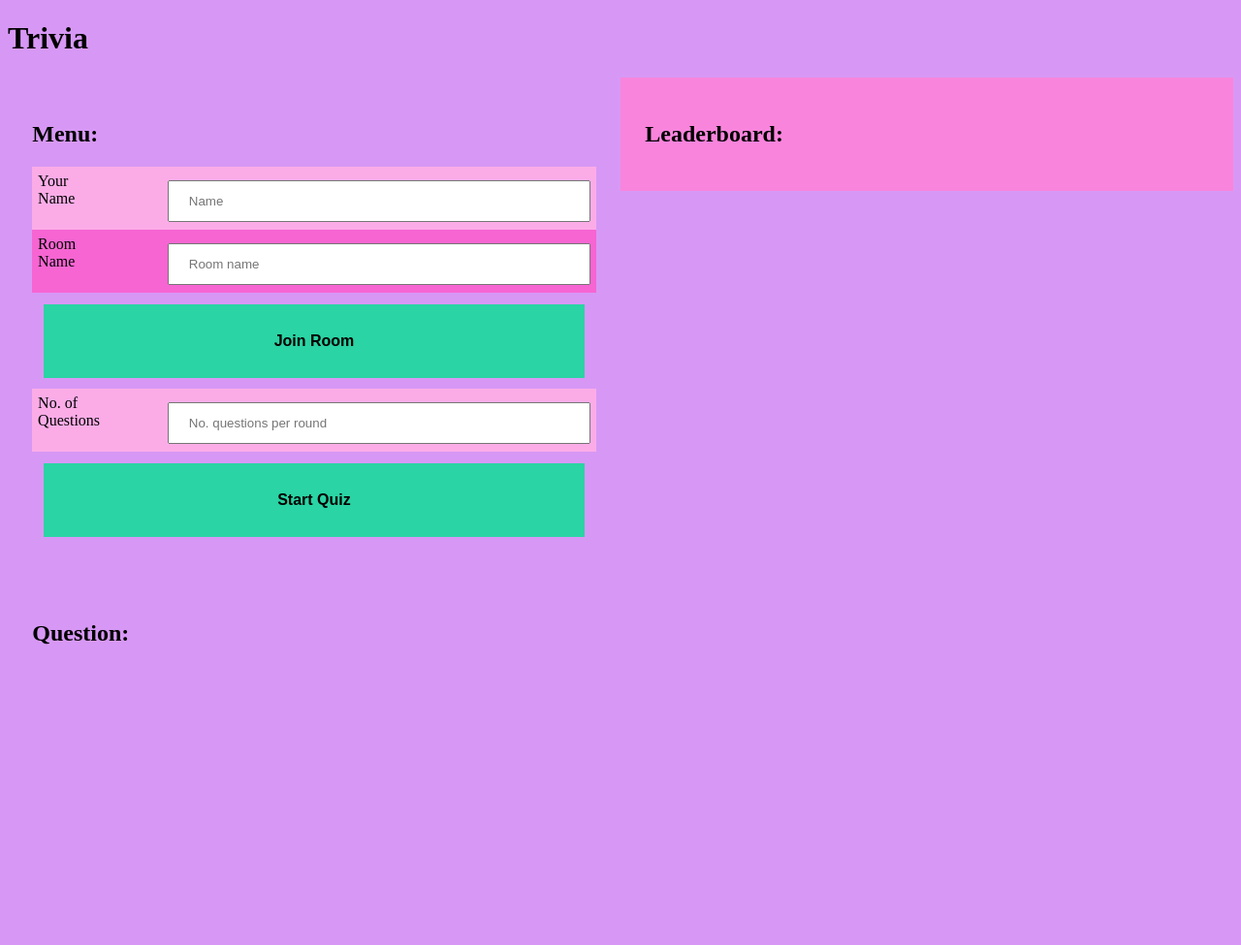
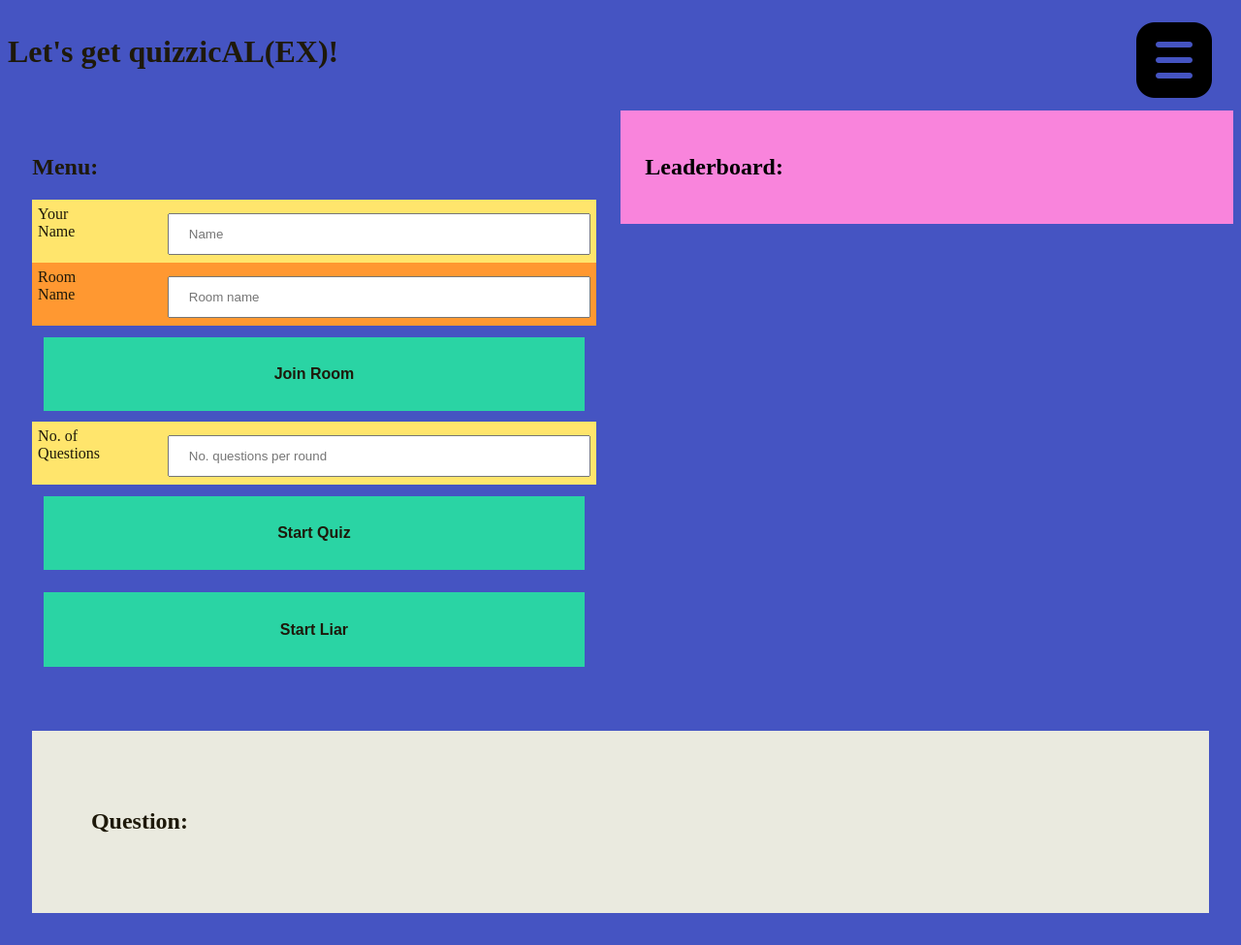
Before and after one commit to alexsleat/triviaweb, a Flask app: template templates/index.html in a window 1280 px wide. Shown: the whole page at 97% size. Before the commit the page ends 665 px from the top, so only its background shows below. Run offline with Flask 2, Linux system fonts and the light colour scheme; the template is opened without the code that fills it, so the values that code supplies are empty; some libraries are stand-ins or nearby versions.

Commit message:
added liar game

```diff
--- a/app.py
+++ b/app.py
@@ -23,9 +23,12 @@ thread_lock = Lock()
 
 h = HTMLParser()
 
-room_thread = [ ]
+threads_dict = {}
 
-threads_dict = {}
+#############################################
+#
+#   input: (str) room, (int) quiz_timer, (int) count_type
+#
 
 def countdown_timer(room, quiz_timer, count_type):
 
@@ -39,6 +42,11 @@ def countdown_timer(room, quiz_timer, count_type):
     data_string = [count_type, 0, quiz_timer]
     convert_and_send_json(room, 'my_countdown', {'data': data_string})
 
+#############################################
+#
+#   input: (str) room, (str) username, (bool) publish
+#
+
 def add_user_to_room(room, username, publish=True):
 
     threads_dict[room]["points"][username] = 0
@@ -46,43 +54,65 @@ def add_user_to_room(room, username, publish=True):
     if(publish):
         convert_and_send_json(room, 'my_leaderboard', {'data': threads_dict[room]["points"]})
 
-def update_room_list(room, running=False, quiz_flag=5, quiz_timer=10):
+#############################################
+#
+#   input: (str) room, (bool) running, (int) quiz_flag, (int) quiz_timer
+#
+def update_room_list(room, running=False, quiz_flag=5, quiz_timer=10, gametype="quiz"):
 
     global threads_dict
 
     ## Check if room already exists:
     if room in threads_dict.keys():
         print("Room already created")
+
+        ## Check if the room is already running:
         if threads_dict[room]["running"]:
             print("Room already running")
+            ## Check if the upate wants the room to stop:
+            if(running == False):
+                print("Stopping the room..")
+                threads_dict[room]["running"] = False
+        ## If it's not running, set it to the status of the arg:
         else:
             if(running):
                 threads_dict[room]["running"] = True
+                threads_dict[room]["gametype"] = gametype
                 print(threads_dict)
-                threads_dict[room]["thread"] = socketio.start_background_task( room_quiz_thread(room, quiz_flag, quiz_timer) )
+                if(gametype=="quiz"):
+                    threads_dict[room]["thread"] = socketio.start_background_task( room_quiz_thread(room, quiz_flag, quiz_timer) )
+                elif(gametype=="liar"):
+                    threads_dict[room]["thread"] = socketio.start_background_task( room_liar_thread(room, quiz_flag, quiz_timer) )
 
             else:
                 threads_dict[room]["running"] = False
                 print(threads_dict)
+
+    ## If the room doesn't exist - make it.
     else:
-
         threads_dict[room] = {}
         threads_dict[room]["queue"] = Queue
         threads_dict[room]["answers"] = {}
         threads_dict[room]["points"] = { }
+        threads_dict[room]["liar_answers"] = {}
+        threads_dict[room]["running"] = running
+        threads_dict[room]["gametype"] = ""
 
-        if(running):
-            threads_dict[room]["running"] = True
-            print(threads_dict)
-            threads_dict[room]["thread"] = socketio.start_background_task( room_quiz_thread(room, quiz_flag, quiz_timer) )
+        # ## If it's set to run, spawn it:
+        # if(running):
+        #     threads_dict[room]["running"] = True
+        #     print(threads_dict)
+        #     #threads_dict[room]["thread"] = socketio.start_background_task( room_quiz_thread(room, quiz_flag, quiz_timer) )
+        #     threads_dict[room]["thread"] = socketio.start_background_task( room_liar_thread(room, quiz_flag, quiz_timer) )
+        # ## Otherwise just make it, no spawning:
+        # else:
+        #     threads_dict[room]["running"] = False
+        #     print(threads_dict)
 
-        else:
-            threads_dict[room]["running"] = False
-            print(threads_dict)
-
-
-
-
+#############################################
+#
+#   input: list to turn in to json for the server
+#
 def convert_to_json(input_list):
 
     json_string = json.dumps(input_list, separators=(',', ':'))
@@ -110,7 +140,6 @@ def convert_and_send_json(room, broadcast_title, input_dict):
 #
 #################################################
 def room_quiz_thread(room, quiz_flag, quiz_timer):
-    """Example of how to send server generated events to clients."""
     print("QUIZ TIME")
 
     QUESTION_URL = "https://opentdb.com/api.php?amount=" + str(quiz_flag)# + "&encode=url3986"
@@ -129,6 +158,10 @@ def room_quiz_thread(room, quiz_flag, quiz_timer):
     count = 0
     ### Check if there is questions in the list
     if quiz_flag:
+
+        start_l = ["start"]
+        convert_and_send_json(room, 'my_start', {'data': start_l, 'count': count})
+
         for i in range(quiz_flag):
             count = i
             if count >= len(QUESTIONS):
@@ -160,7 +193,7 @@ def room_quiz_thread(room, quiz_flag, quiz_timer):
             data_string = ["The correct answer was ", correct_answer]
             convert_and_send_json(room, 'my_question_answer', {'data': data_string})
 
-            global room_thread
+            global threads_dict
             for username, answer in threads_dict[room]["answers"].items():
 
                 correct =  True if answer == correct_answer else False
@@ -186,6 +219,112 @@ def room_quiz_thread(room, quiz_flag, quiz_timer):
 
     threads_dict[room]["running"] = False
 
+###############################################
+# MAIN Thread, spun off when a room starts a game
+#
+#################################################
+def room_liar_thread(room, quiz_flag, quiz_timer):
+    print("LIAR TIME")
+
+    global threads_dict
+
+    QUESTION_URL = "https://opentdb.com/api.php?amount=" + str(quiz_flag)# + "&encode=url3986"
+    QUESTIONS = None
+
+    WRITE_ANSWER_WEIGHT = 3
+
+    current_question = ""
+    correct_answer = ""
+
+    ## Load the questions from opentdb:
+    with urllib.request.urlopen(QUESTION_URL) as url:
+        data = json.load(url)
+        QUESTIONS = data["results"]
+
+    count = 0
+    ### Check if there is questions in the list
+    if quiz_flag:
+
+        start_l = ["start", "liar"]
+        convert_and_send_json(room, 'my_start', {'data': start_l, 'count': count})
+
+        ## Loop for all the questions:
+        for i in range(quiz_flag):
+            count = i
+            ## Loop questions, in case of a problem, shouldn't be needed tho.
+            if count >= len(QUESTIONS):
+                count = 0
+
+            #############################################
+            # Send the questions
+            print("QUESTION ::: ", QUESTIONS[count])
+
+            current_question = QUESTIONS[count]["question"]
+            correct_answer = QUESTIONS[count]["correct_answer"]
+
+            ### Clear the liar answers:
+            threads_dict[room]["liar_answers"] = {}
+
+            question_l = ["Q"+str(count), "text_question", current_question, ["liar"]]
+            convert_and_send_json(room, 'my_liar_question', {'data': question_l, 'count': count})
+
+            ## Send the countdown and wait for user answers
+            countdown_timer(room, quiz_timer * WRITE_ANSWER_WEIGHT, "question_countdown")
+
+            #############################################
+            # Present the user submitted answers:
+
+            answers = QUESTIONS[count]["incorrect_answers"]
+
+            for username, lie in threads_dict[room]["liar_answers"].items():
+                answers.pop(0)
+                answers.append(lie)
+
+            answers.insert(0, correct_answer )
+            random.shuffle(answers)
+
+            question_l = ["Q"+str(count), "text_question", current_question, answers]
+            convert_and_send_json(room, 'my_question', {'data': question_l, 'count': count})
+
+            # Send the countdown
+            countdown_timer(room, quiz_timer, "question_countdown")
+
+            #############################################
+            # Send the answer and scoreboard
+            print("ANSWER TIME")
+            #### Send Real Answer and if they were correct:
+
+            data_string = ["The correct answer was ", correct_answer]
+            convert_and_send_json(room, 'my_question_answer', {'data': data_string})
+
+            for username, answer in threads_dict[room]["answers"].items():
+
+                ## Calculate points for getting the correct answer:
+                correct =  True if answer == correct_answer else False
+                if(correct):
+                    threads_dict[room]["points"][username] = threads_dict[room]["points"][username] + 10
+
+                ## Calculate points for someone picking the lie:
+                else:
+                    for liar, lie in threads_dict[room]["liar_answers"].items():
+                        if answer == lie and liar != username:
+                            threads_dict[room]["points"][liar] = threads_dict[room]["points"][username] + 100
+
+                print("USER: ", username, " ANSWERED: ", answer, correct)
+
+
+            ##### Send everyones points in leaderboard
+
+            convert_and_send_json(room, 'my_leaderboard', {'data': threads_dict[room]["points"]})
+            countdown_timer(room, quiz_timer, "next_question")
+
+    #### When no
+    # else:
+    #     socketio.emit('my_question',
+    #                 {'data': "", 'count': -1},
+    #                     to="hello_world")#
+
+    threads_dict[room]["running"] = False
 
 
 @app.route('/')
@@ -305,17 +444,16 @@ def start_room(message):
     print(message)
     room = message["room"]
     numofq =  message["numofq"]
+    room_type = message["gametype"]
     print(room + " is starting with " + numofq + " questions")
 
     quiz_flag = int(numofq)
 
-    global room_thread
-    print(room_thread)
+    global threads_dict
+    print(threads_dict)
 
-    global threads_dict
     ## Check if room already exists:
-    update_room_list(room, True, quiz_flag, 10)
-
+    update_room_list(room, True, quiz_flag, 10, room_type)
 
 
 @socketio.event
@@ -327,9 +465,20 @@ def my_answer(message):
 
     print(message["username"] + " of " + message["room"] + " answered ", message["answer"])
 
-    global room_thread
+    global threads_dict
     threads_dict[room]["answers"][username] = answer
 
+@socketio.event
+def my_liar_answer(message):
+
+    room = message["room"]
+    username = message["username"]
+    answer = message["answer"]
+
+    print(message["username"] + " of " + message["room"] + " answered ", message["answer"])
+
+    global threads_dict
+    threads_dict[room]["liar_answers"][username] = answer
 
 if __name__ == '__main__':
     socketio.run(app, host='0.0.0.0', port=5000)
--- a/static/triviastyle.css
+++ b/static/triviastyle.css
@@ -1,5 +1,22 @@
+
+
+.unused{
+    color: #F5B598;
+    color: #3097CD;
+    color: #FF9831;
+    color: #4554C2;
+    color: #EAEADF;
+    color: #FA8AB2;
+    color: #1E190A;
+    color: #64C32C;
+    color: #FFE56C;
+    color: #E55A46;
+}
+
+
 body {
-    background-color: rgb(215, 152, 245);
+    background-color: #4554C2;
+    color: #1E190A;
 }
 
 #top_row{
@@ -8,6 +25,9 @@ body {
     display: inline-block;
 }
 
+#menu-button{
+    text-align: right;
+}
 #menu {
     display: block;
     width: 46%;
@@ -38,10 +58,10 @@ input[type=text] {
 }
 
 .rowl {
-    background-color: #fbace7;
+    background-color: #FFE56C;
 }
 .rowd {
-    background-color: #f665d2;
+    background-color: #FF9831;
 }
 /* Clear floats after the columns */
 .row:after {
@@ -53,7 +73,21 @@ input[type=text] {
 .menu_submit {
     background-color: #2ad4a4; /* Green */
     border: none;
-    color: rgb(0, 0, 0);
+    color: #1E190A;
+    padding: 5%;
+    margin: 2%;
+    text-align: center;
+    text-decoration: none;
+    display: inline-block;
+    font-size: 16px;
+    font-weight: bold;
+    width: 96%;
+}
+
+.menu_submit:disabled {
+    background-color: #748781; /* Green */
+    border: none;
+    color: #1E190A;
     padding: 5%;
     margin: 2%;
     text-align: center;
@@ -105,17 +139,22 @@ input[type=text] {
     display: inline-block;
 }
 
+#question_zone{
+    background-color: #EAEADF;
+    padding: 5%;
+}
+
 #selected_answer{
     font-weight: bold;
 }
 
 
 .loading-bar-bg{
-    background-color: rgb(166, 122, 248);
+    background-color: #FFE56C;
     height: 30px;
 }
 .loading-bar-bar{
-    background-color: rgb(76, 108, 248);
+    background-color: #E55A46;
     margin: 5px;
 }
 
--- a/templates/index.html
+++ b/templates/index.html
@@ -53,6 +53,15 @@
             }
 
 
+            // $(".menubar").hide();
+            // $(".menubar").show();
+
+            $('.menu-toggler').click(function() {
+
+                $("#menu").toggle();
+
+            });
+
             // Event handler for new connections.
             // The callback function is invoked when a connection with the
             // server is established.
@@ -68,6 +77,21 @@
                 $('#log').append('<br>' + $('<div/>').text('Received #' + msg.count + ': ' + msg.data).html());
                 if (cb)
                     cb();
+            });
+
+            socket.on('my_start', function(msg, cb) {
+                d = JSON.parse(msg.data);
+
+                // Hide menu for players in the room:
+                $("#menu").hide();
+
+                if(d[0] == "popup"){
+                    $("#game_splash_screen").show();
+                }
+                else if(d[0] == "start"){
+                    $("#game_splash_screen").hide();
+                }
+                $("#menu").hide();
             });
 
             // Question handler
@@ -95,9 +119,6 @@
                     socket.emit('my_answer', {room: $('#join_room').val(),
                                             username: $('#username').val(),
                                             answer: btnValue });
-                    // Change Buttons:
-                    //ans = "<div id='selected_answer'>" + btnValue + "</div>";
-                    //$('#answer_zone').html(ans);
 
                     // Remove any other selected answers, in case they be doing that.
                     var all_ans_seletected = document.getElementsByClassName('ans_selected');
@@ -121,19 +142,44 @@
 
                 msg_json = JSON.parse(msg.data);
 
-                // text = "";
-                // for (const [key, value] of Object.entries(msg_json)) {
-                //     text += key + value + "<br>";
-                // }
-
-                // text = "<div id='question'> " + msg_json[0] + "</div> : <div id='selected_answer'>" + msg_json[1] + "</div>";
-                // text += "<br>";
-                // $('#answer_zone').html(text);
                 var short_id_name = msg_json[1].replace(/[^A-Z0-9]/ig, "");
                 var element = document.getElementById("ans_" +short_id_name);
                 console.log(short_id_name);
                 $(element).addClass("ans_correct");
 
+            });
+
+            // Question handler
+            socket.on('my_liar_question', function(msg, cb) {
+                q = JSON.parse(msg.data);
+
+                que = "<div id='question'> <h2>Question : " + q[2] + "</h2> </div>";
+                // ans = "<div id='question'> Question : " + q[2] + "</div>";
+                ans = "<form id='liar_ans' method='POST' action='#'>";
+                ans += "<input type='text' class='lie_input' id='user_lie' placeholder='Write your fake answer here!' name='user_lie' >";
+                ans += "<input class='menu_submit' id='lie_submit' type='submit' value='Submit Lie'>"
+                ans += "</form>";
+
+                $('#question_zone').html(que);
+                $('#answer_zone').html(ans);
+
+                // Handle answer buttons, emit the answer to the room
+                $('form#liar_ans').submit(function(event) {
+                    var btnValue = $("#user_lie").val();
+
+                    // Send Answer
+                    socket.emit('my_liar_answer', {room: $('#join_room').val(),
+                                            username: $('#username').val(),
+                                            answer: btnValue });
+                    // Disable submit:
+                    $('#lie_submit').attr("disabled", true);
+                    $('#user_lie').attr("disabled", true);
+
+                    return false;
+                });
+
+                if (cb)
+                    cb();
             });
 
             // Leaderboard handler
@@ -216,7 +262,10 @@
                 return false;
             });
             $('form#start_room').submit(function(event) {
-                socket.emit('start_room', {room: $('#join_room').val(), numofq: $('#question_num').val()});
+                var gametypeval = $(this).val();
+                var gametypeval = document.activeElement.getAttribute('name');
+
+                socket.emit('start_room', {room: $('#join_room').val(), numofq: $('#question_num').val(), gametype: gametypeval});
                 return false;
             });
             $('form#leave').submit(function(event) {
@@ -239,13 +288,25 @@
     </script>
 </head>
 <body>
-    <h1>Trivia</h1>
+
     <!-- <p>
       Async mode is: <b>{{ async_mode }}</b><br>
       Current transport is: <b><span id="transport"></span></b><br>
       Average ping/pong latency: <b><span id="ping-pong"></span>ms</b>
     </p> -->
+    <div id="header" class="row">
+        <div id="title" class="col-75">
+            <h1>Let's get quizzic<b>AL(EX)</b>!</h1>
+        </div>
+        <div id="menu-button" class="col-25">
+            <a href="#" class="menu-toggler">
+                <img src="/static/menu.png">
+            </a>
+        </div>
+    </div>
+
     <div id="top_row">
+
         <div id="menu" class="menubar">
             <h2>Menu:</h2>
 
@@ -277,7 +338,8 @@
                         <input class="menu_item" type="text" name="question_num" id="question_num" placeholder="No. questions per round" required>
                     </div>
                 </div>
-                <input class="menu_submit" type="submit" value="Start Quiz">
+                <input class="menu_submit" type="submit" name="quiz" value="Start Quiz">
+                <input class="menu_submit" type="submit" name="liar" value="Start Liar">
             </form>
 
         </div>
@@ -300,5 +362,13 @@
         <div id="room_stats"></div>
         <div id="answer_zone"></div>
     </div>
+
+    <!-- <div id="game_splash_screen" class="white-popup mfp-with-anim mfp-hide">
+
+        You may put any HTML here. This is dummy copy. It is not meant to be read.
+        It has been placed here solely to demonstrate the look and feel of finished, typeset text.
+        Only for show. He who searches for meaning here will be sorely disappointed.
+
+    </div> -->
 </body>
 </html>
```
Also changed, not shown: other parts of static/triviastyle.css (+34 -7 lines), static/menu.png (added).
